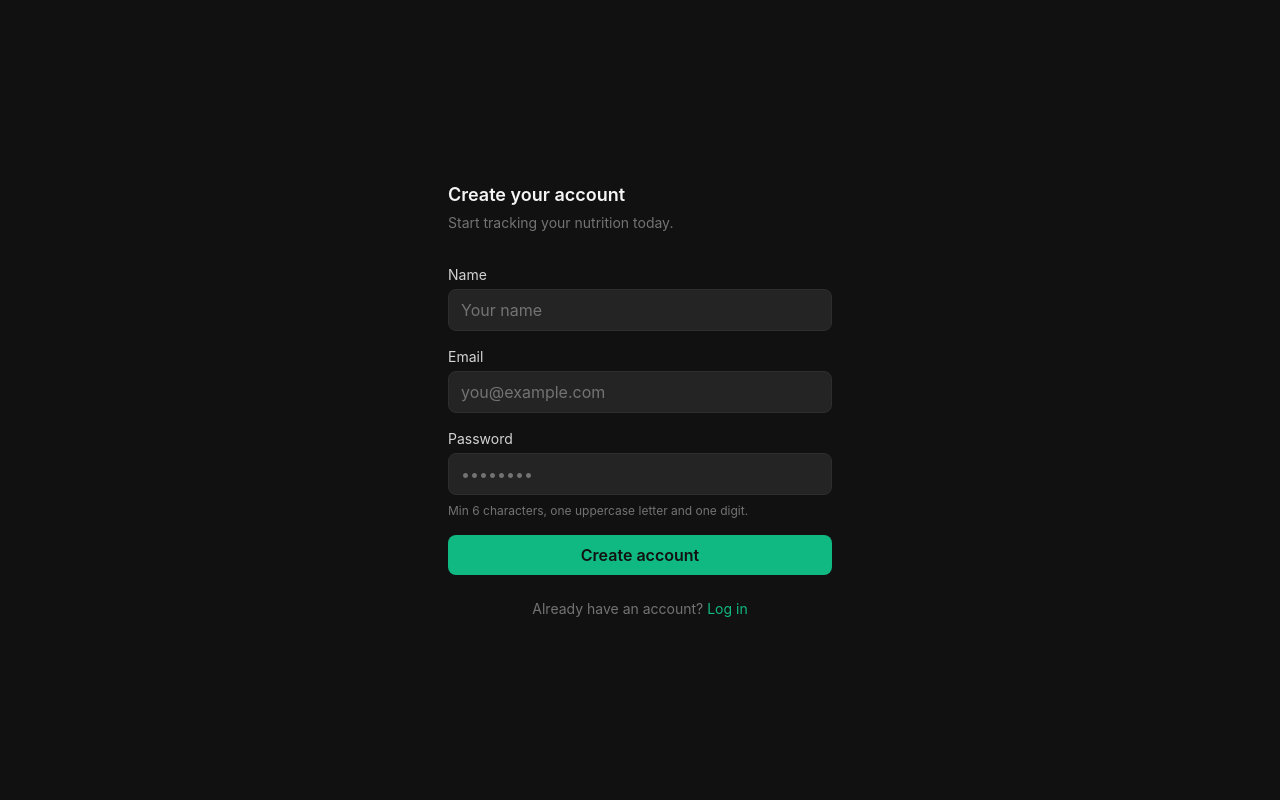
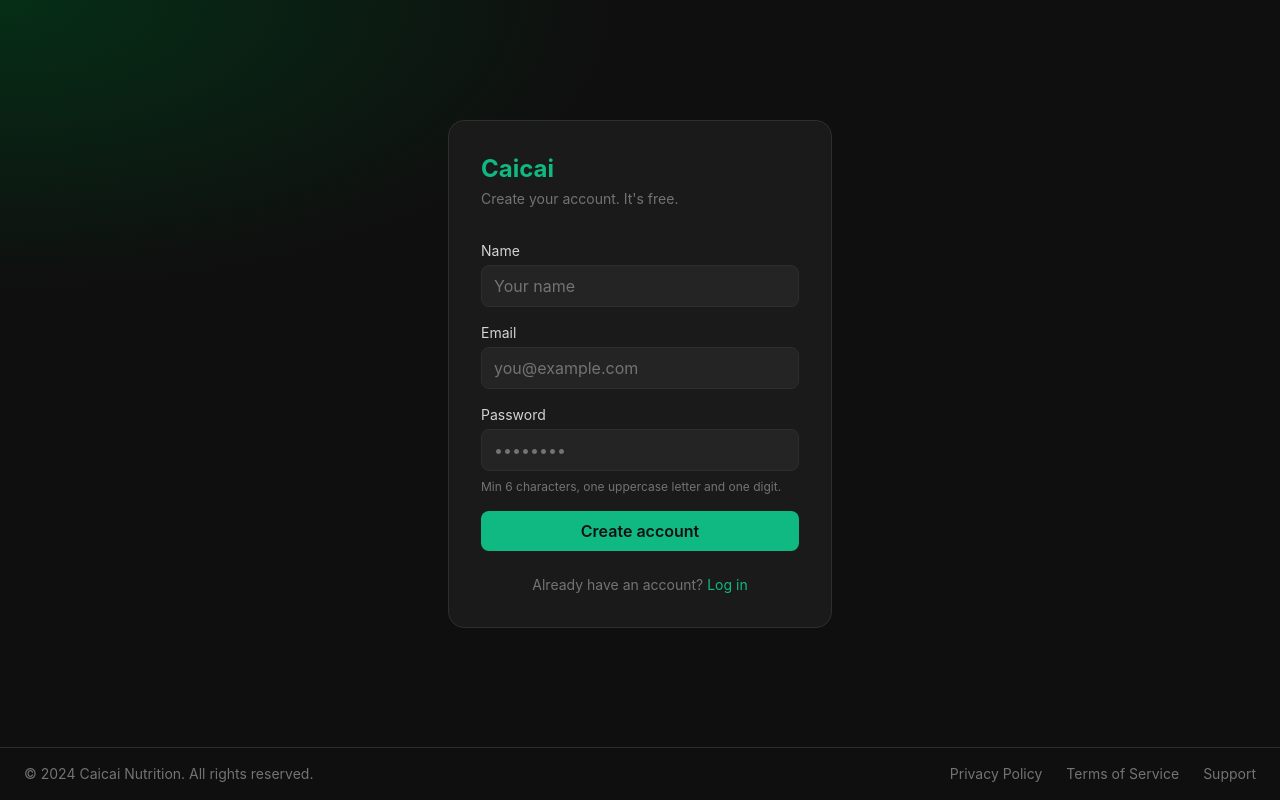
Before and after one commit to chinghaoh/caicai-frontend, a React (Vite) app: page /register in a window 1280 px wide. Built offline with nearby package versions, Linux system fonts and the light colour scheme; no server answers.

Commit message:
feat: auth components redesign

```diff
--- /dev/null
+++ b/src/components/ui/AuthShell.jsx
@@ -0,0 +1,21 @@
+const GRADIENT = 'radial-gradient(ellipse 80% 60% at 0% 0%, #052e16 0%, #0f0f0f 60%)'
+
+export default function AuthShell({ children }) {
+  return (
+    <div className="min-h-screen flex flex-col" style={{ background: GRADIENT }}>
+      <div className="flex-1 flex items-center justify-center px-4">
+        <div className="w-full max-w-sm bg-bg-card border border-border rounded-2xl p-8">
+          {children}
+        </div>
+      </div>
+      <footer className="border-t border-border px-6 py-4 flex flex-col gap-3 sm:flex-row sm:items-center sm:justify-between">
+        <p className="text-sm text-text-muted">© 2024 Caicai Nutrition. All rights reserved.</p>
+        <div className="flex items-center gap-6">
+          <a href="#" className="text-sm text-text-muted hover:text-text-secondary">Privacy Policy</a>
+          <a href="#" className="text-sm text-text-muted hover:text-text-secondary">Terms of Service</a>
+          <a href="#" className="text-sm text-text-muted hover:text-text-secondary">Support</a>
+        </div>
+      </footer>
+    </div>
+  )
+}
--- a/src/components/ui/Input.jsx
+++ b/src/components/ui/Input.jsx
@@ -1,5 +1,6 @@
 export default function Input({
   label,
+  labelAction,
   type = 'text',
   value,
   onChange,
@@ -10,8 +11,11 @@ export default function Input({
 }) {
   return (
     <div className="flex flex-col gap-1">
-        {label && (
-          <label className="text-sm text-text-secondary">{label}</label>
+      {(label || labelAction) && (
+        <div className="flex items-center justify-between">
+          {label && <label className="text-sm text-text-secondary">{label}</label>}
+          {labelAction && <div>{labelAction}</div>}
+        </div>
       )}
       <input
         type={type}
--- a/src/pages/auth/ForgotPassword.jsx
+++ b/src/pages/auth/ForgotPassword.jsx
@@ -1,17 +1,18 @@
 import { useState } from 'react'
 import { Link } from 'react-router-dom'
 import { apiClient } from '@/apiClient'
+import AuthShell from '@/components/ui/AuthShell'
 import Input from '@/components/ui/Input'
 import Button from '@/components/ui/Button'
 
 export default function ForgotPassword() {
-  const [email, setEmail] = useState('')
-  const [loading, setLoading] = useState(false)
-  const [error, setError] = useState(null)
+  const [email, setEmail]             = useState('')
+  const [loading, setLoading]         = useState(false)
+  const [error, setError]             = useState(null)
   const [fieldErrors, setFieldErrors] = useState({})
-  const [submitted, setSubmitted] = useState(false)
+  const [submitted, setSubmitted]     = useState(false)
 
-  const handleSubmit = async (e) => {
+  async function handleSubmit(e) {
     e.preventDefault()
     setError(null)
     setFieldErrors({})
@@ -32,26 +33,23 @@ export default function ForgotPassword() {
 
   if (submitted) {
     return (
-      <div className="min-h-screen bg-bg-page flex items-center justify-center px-4">
-        <div className="w-full max-w-sm text-center">
-          <h1 className="text-lg font-semibold text-text-primary mb-2">Check your email</h1>
-          <p className="text-sm text-text-muted mb-6">
-            If an account exists for <span className="text-text-secondary">{email}</span>, you'll
-            receive a password reset link shortly.
+      <AuthShell>
+        <h1 className="text-2xl font-bold text-green mb-1">Check your email</h1>
+        <p className="text-sm text-text-muted mt-2 mb-6">
+          If an account exists for{' '}
+          <span className="text-text-secondary">{email}</span>, you'll receive a
+          password reset link shortly.
         </p>
         <Link to="/login" className="text-sm text-green hover:opacity-80">
           Back to login
         </Link>
-        </div>
-      </div>
+      </AuthShell>
     )
   }
 
   return (
-    <div className="min-h-screen bg-bg-page flex items-center justify-center px-4">
-      <div className="w-full max-w-sm">
-
-        <h1 className="text-lg font-semibold text-text-primary mb-1">Forgot your password?</h1>
+    <AuthShell>
+      <h1 className="text-2xl font-bold text-green mb-1">Forgot your password?</h1>
       <p className="text-sm text-text-muted mb-8">
         Enter your email and we'll send you a reset link.
       </p>
@@ -81,7 +79,6 @@ export default function ForgotPassword() {
           Back to login
         </Link>
       </p>
-      </div>
-    </div>
+    </AuthShell>
   )
 }
--- a/src/pages/auth/Login.jsx
+++ b/src/pages/auth/Login.jsx
@@ -2,6 +2,7 @@ import { useState } from 'react'
 import { Link, useNavigate } from 'react-router-dom'
 import { apiClient } from '@/apiClient'
 import { useAuth } from '@/context/AuthContext'
+import AuthShell from '@/components/ui/AuthShell'
 import Input from '@/components/ui/Input'
 import Button from '@/components/ui/Button'
 
@@ -9,13 +10,13 @@ export default function Login() {
   const navigate = useNavigate()
   const { login } = useAuth()
 
-  const [email, setEmail]           = useState('')
-  const [password, setPassword]     = useState('')
-  const [loading, setLoading]       = useState(false)
-  const [error, setError]           = useState(null)
+  const [email, setEmail]             = useState('')
+  const [password, setPassword]       = useState('')
+  const [loading, setLoading]         = useState(false)
+  const [error, setError]             = useState(null)
   const [fieldErrors, setFieldErrors] = useState({})
 
-  const handleSubmit = async (e) => {
+  async function handleSubmit(e) {
     e.preventDefault()
     setError(null)
     setFieldErrors({})
@@ -36,10 +37,8 @@ export default function Login() {
   }
 
   return (
-    <div className="min-h-screen bg-bg-page flex items-center justify-center px-4">
-      <div className="w-full max-w-sm">
-
-        <h1 className="text-lg font-semibold text-text-primary mb-1">Caicai</h1>
+    <AuthShell>
+      <h1 className="text-2xl font-bold text-green mb-1">Caicai</h1>
       <p className="text-sm text-text-muted mb-8">Track your nutrition. Reach your goals.</p>
 
       <form onSubmit={handleSubmit} noValidate className="flex flex-col gap-4">
@@ -56,6 +55,11 @@ export default function Login() {
         />
         <Input
           label="Password"
+          labelAction={
+            <Link to="/forgot-password" className="text-sm text-text-muted hover:text-text-secondary">
+              Forgot password?
+            </Link>
+          }
           type="password"
           value={password}
           onChange={e => {
@@ -68,12 +72,6 @@ export default function Login() {
 
         {error && <p className="text-xs text-red">{error}</p>}
 
-          <div className="flex justify-end">
-            <Link to="/forgot-password" className="text-sm text-text-muted hover:text-text-secondary">
-              Forgot password?
-            </Link>
-          </div>
-
         <Button type="submit" fullWidth loading={loading}>
           Log in
         </Button>
@@ -85,8 +83,6 @@ export default function Login() {
           Sign up
         </Link>
       </p>
-
-      </div>
-    </div>
+    </AuthShell>
   )
 }
--- a/src/pages/auth/Register.jsx
+++ b/src/pages/auth/Register.jsx
@@ -1,21 +1,41 @@
 import { useState } from 'react'
-import { Link, useNavigate } from 'react-router-dom'
+import { Link } from 'react-router-dom'
 import { apiClient } from '@/apiClient'
 import Input from '@/components/ui/Input'
 import Button from '@/components/ui/Button'
 
+const FOOTER_GRADIENT = 'radial-gradient(ellipse 80% 60% at 0% 0%, #052e16 0%, #0f0f0f 60%)'
+
+function AuthShell({ children }) {
+  return (
+    <div className="min-h-screen flex flex-col" style={{ background: FOOTER_GRADIENT }}>
+      <div className="flex-1 flex items-center justify-center px-4">
+        <div className="w-full max-w-sm bg-bg-card border border-border rounded-2xl p-8">
+          {children}
+        </div>
+      </div>
+      <footer className="border-t border-border px-6 py-4 flex flex-col gap-3 sm:flex-row sm:items-center sm:justify-between">
+        <p className="text-sm text-text-muted">© 2024 Caicai Nutrition. All rights reserved.</p>
+        <div className="flex items-center gap-6">
+          <a href="#" className="text-sm text-text-muted hover:text-text-secondary">Privacy Policy</a>
+          <a href="#" className="text-sm text-text-muted hover:text-text-secondary">Terms of Service</a>
+          <a href="#" className="text-sm text-text-muted hover:text-text-secondary">Support</a>
+        </div>
+      </footer>
+    </div>
+  )
+}
 
 export default function Register() {
-  const navigate = useNavigate()
-  const [name, setName] = useState('')
-  const [email, setEmail] = useState('')
-  const [password, setPassword] = useState('')
-  const [loading, setLoading] = useState(false)
-  const [error, setError] = useState(null)
+  const [name, setName]               = useState('')
+  const [email, setEmail]             = useState('')
+  const [password, setPassword]       = useState('')
+  const [loading, setLoading]         = useState(false)
+  const [error, setError]             = useState(null)
   const [fieldErrors, setFieldErrors] = useState({})
-  const [registered, setRegistered] = useState(false)
+  const [registered, setRegistered]   = useState(false)
 
-  const handleSubmit = async (e) => {
+  async function handleSubmit(e) {
     e.preventDefault()
     setError(null)
     setFieldErrors({})
@@ -36,27 +56,24 @@ export default function Register() {
 
   if (registered) {
     return (
-      <div className="min-h-screen bg-bg-page flex items-center justify-center px-4">
-        <div className="w-full max-w-sm text-center">
-          <h1 className="text-lg font-semibold text-text-primary mb-2">Check your email</h1>
-          <p className="text-sm text-text-muted mb-6">
-            We sent a verification link to <span className="text-text-secondary">{email}</span>.
+      <AuthShell>
+        <h1 className="text-2xl font-bold text-green mb-1">Check your email</h1>
+        <p className="text-sm text-text-muted mt-2 mb-6">
+          We sent a verification link to{' '}
+          <span className="text-text-secondary">{email}</span>.
           Click it to activate your account.
         </p>
         <Link to="/login" className="text-sm text-green hover:opacity-80">
           Back to login
         </Link>
-        </div>
-      </div>
+      </AuthShell>
     )
   }
 
   return (
-    <div className="min-h-screen bg-bg-page flex items-center justify-center px-4">
-      <div className="w-full max-w-sm">
-
-        <h1 className="text-lg font-semibold text-text-primary mb-1">Create your account</h1>
-        <p className="text-sm text-text-muted mb-8">Start tracking your nutrition today.</p>
+    <AuthShell>
+      <h1 className="text-2xl font-bold text-green mb-1">Caicai</h1>
+      <p className="text-sm text-text-muted mb-8">Create your account. It's free.</p>
 
       <form onSubmit={handleSubmit} noValidate className="flex flex-col gap-4">
         <Input
@@ -109,7 +126,6 @@ export default function Register() {
           Log in
         </Link>
       </p>
-      </div>
-    </div>
+    </AuthShell>
   )
 }
```
Also changed, not shown: src/pages/auth/ResetPassword.jsx (+21 -25 lines), 2 other files (tests, documents, lock files or other folders). Lines whose indentation alone changed are shown as unchanged.
